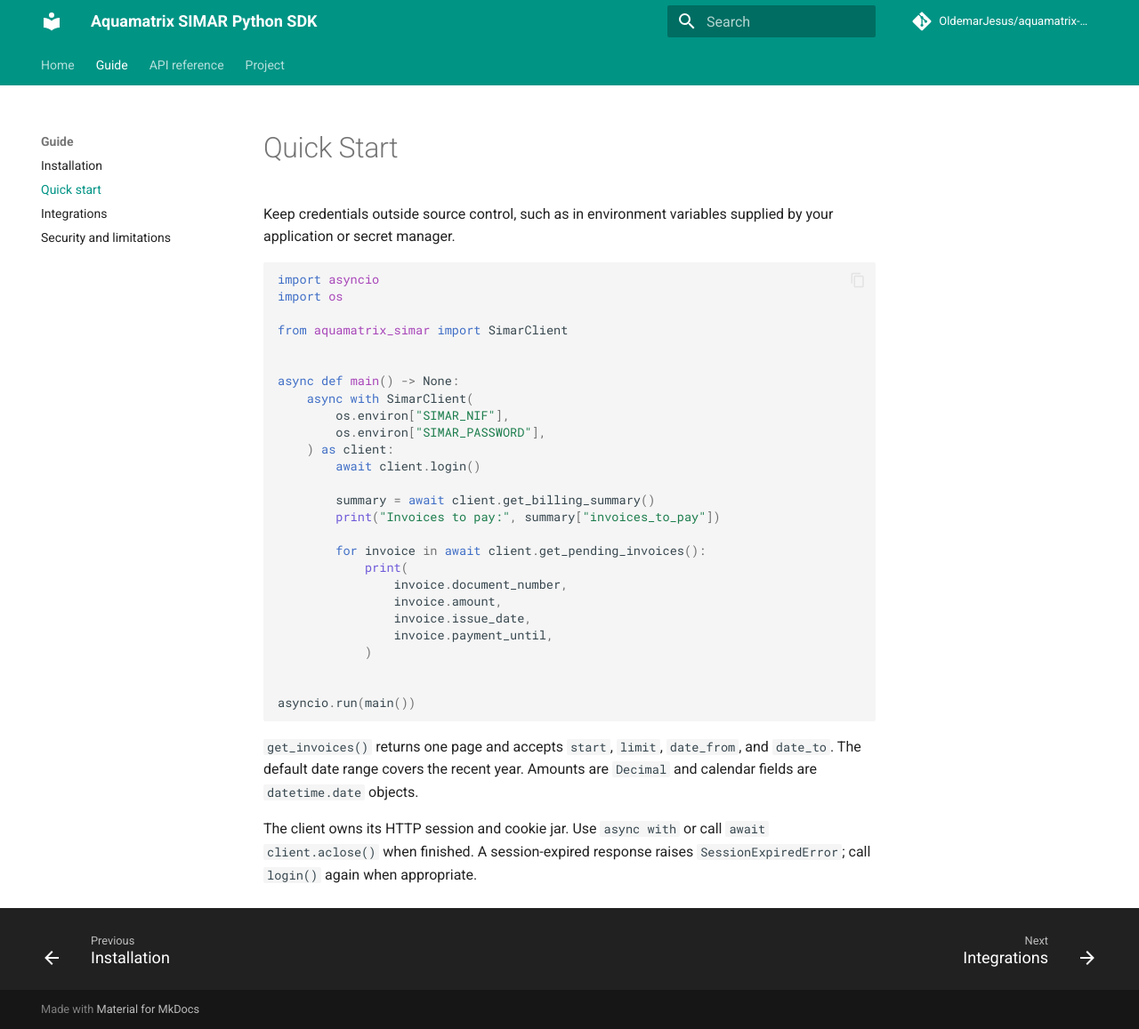
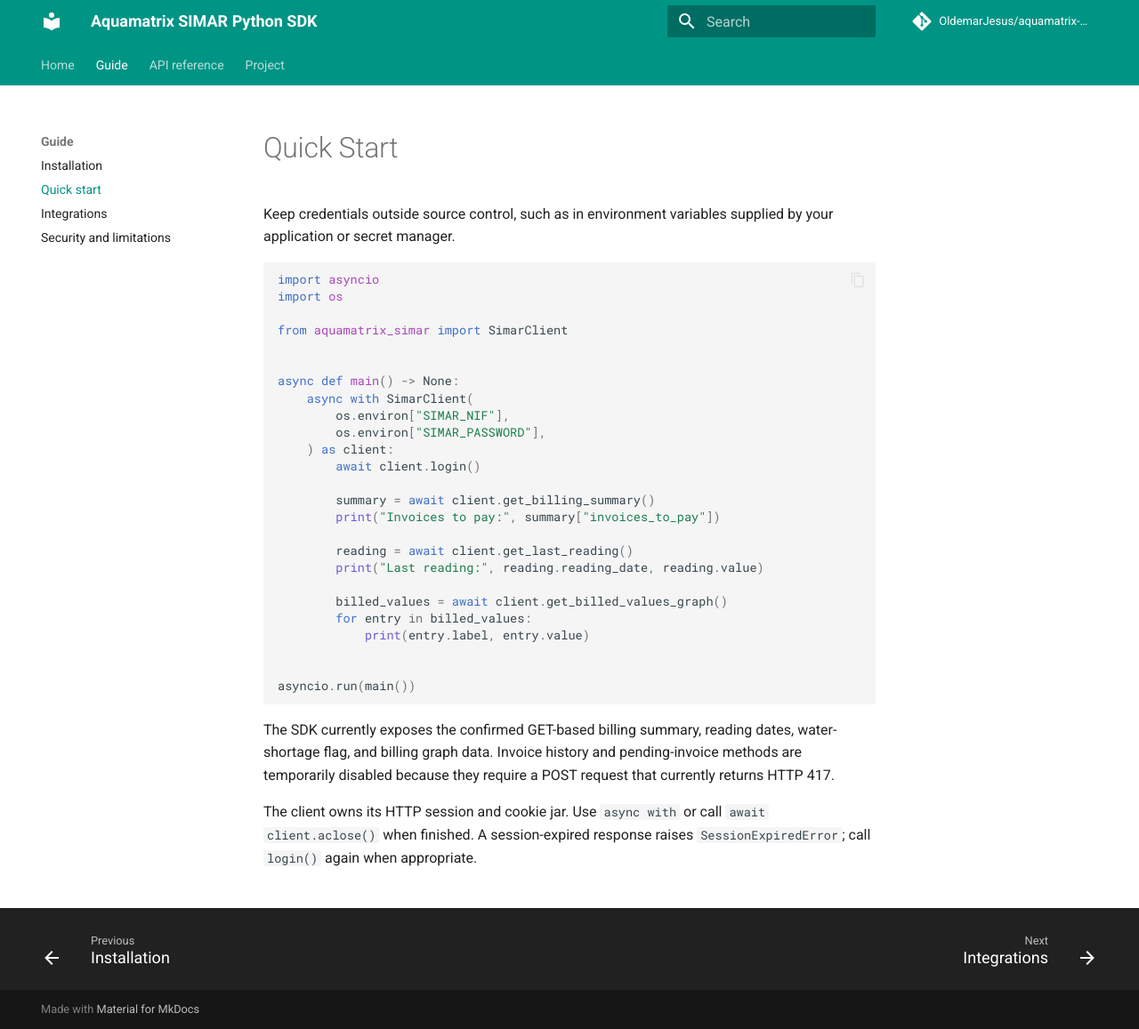
Before and after one commit to OldemarJesus/aquamatrix-python-sdk, an MkDocs documentation site: the page built from docs/guide/quickstart.md, in a window 1280 px wide and 1157 px high. Shown: the whole window at 89% size. Built offline with MkDocs 1.6.1 and Material for MkDocs 9.7.7, drawn with Linux system fonts in a browser that asks for light colours; comment, search, counter and statistics services are not loaded.

Commit message:
Refactor SDK to support GET-based billing summary, readings, and graphs; disable invoice history and pending methods due to POST issues

````diff
--- a/docs/guide/quickstart.md
+++ b/docs/guide/quickstart.md
@@ -19,18 +19,17 @@
         summary = await client.get_billing_summary()
         print("Invoices to pay:", summary["invoices_to_pay"])
 
-        for invoice in await client.get_pending_invoices():
-            print(
-                invoice.document_number,
-                invoice.amount,
-                invoice.issue_date,
-                invoice.payment_until,
-            )
+        reading = await client.get_last_reading()
+        print("Last reading:", reading.reading_date, reading.value)
+
+        billed_values = await client.get_billed_values_graph()
+        for entry in billed_values:
+            print(entry.label, entry.value)
 
 
 asyncio.run(main())
 ```
 
-`get_invoices()` returns one page and accepts `start`, `limit`, `date_from`, and `date_to`. The default date range covers the recent year. Amounts are `Decimal` and calendar fields are `datetime.date` objects.
+The SDK currently exposes the confirmed GET-based billing summary, reading dates, water-shortage flag, and billing graph data. Invoice history and pending-invoice methods are temporarily disabled because they require a POST request that currently returns HTTP 417.
 
 The client owns its HTTP session and cookie jar. Use `async with` or call `await client.aclose()` when finished. A session-expired response raises `SessionExpiredError`; call `login()` again when appropriate.
--- a/pyproject.toml
+++ b/pyproject.toml
@@ -4,7 +4,7 @@
 
 [project]
 name = "aquamatrix-simar"
-version = "0.1.0"
+version = "0.2.0"
 description = "Async Python client for SIMAR customer accounts on Aquamatrix"
 readme = "README.md"
 requires-python = ">=3.14"
````
Also changed, not shown: ARCH.md (+5 -5 lines), README.md (+6 -9 lines), docs/index.md (+6 -4 lines), src/aquamatrix_simar/__init__.py (+5 -2 lines), 3 other files.
